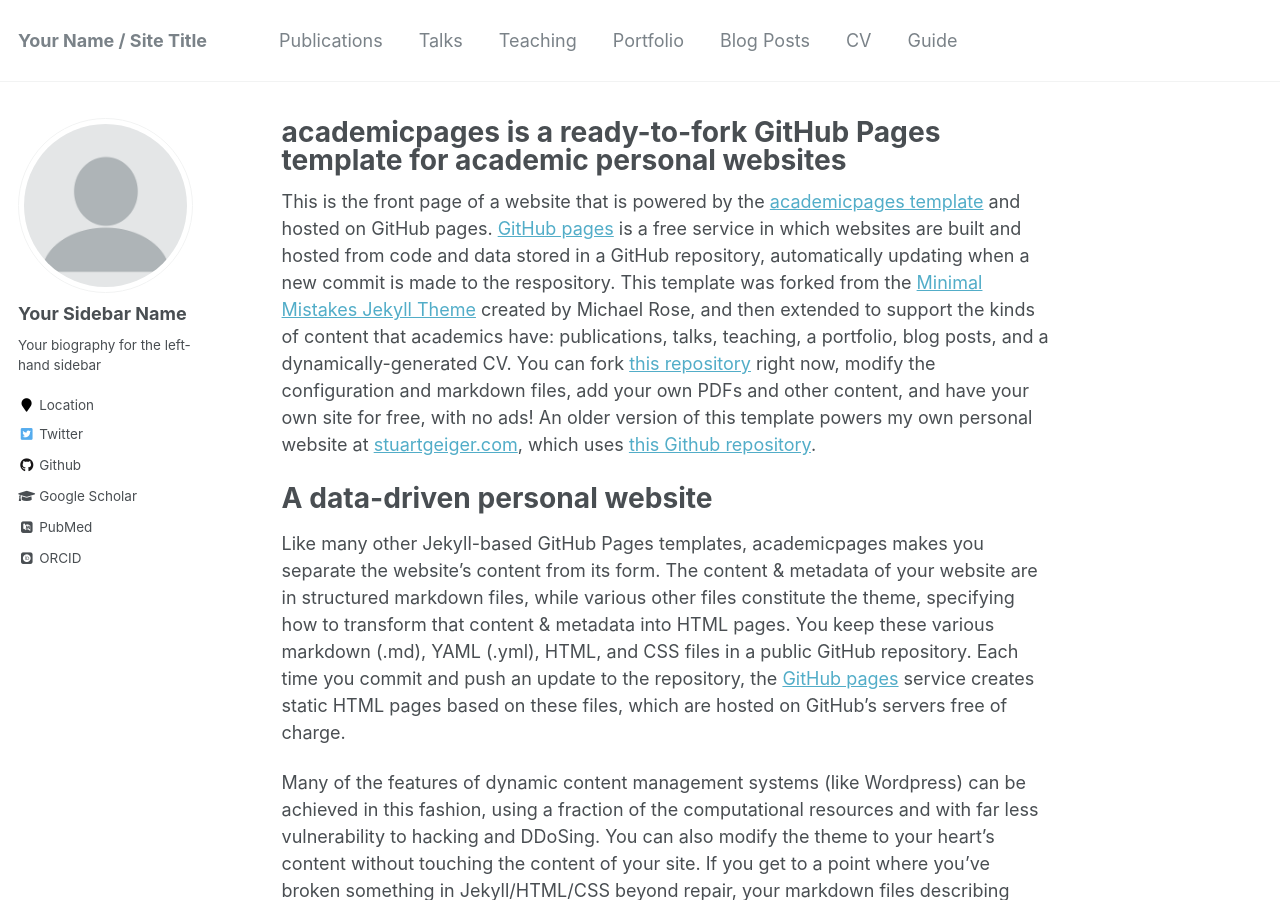
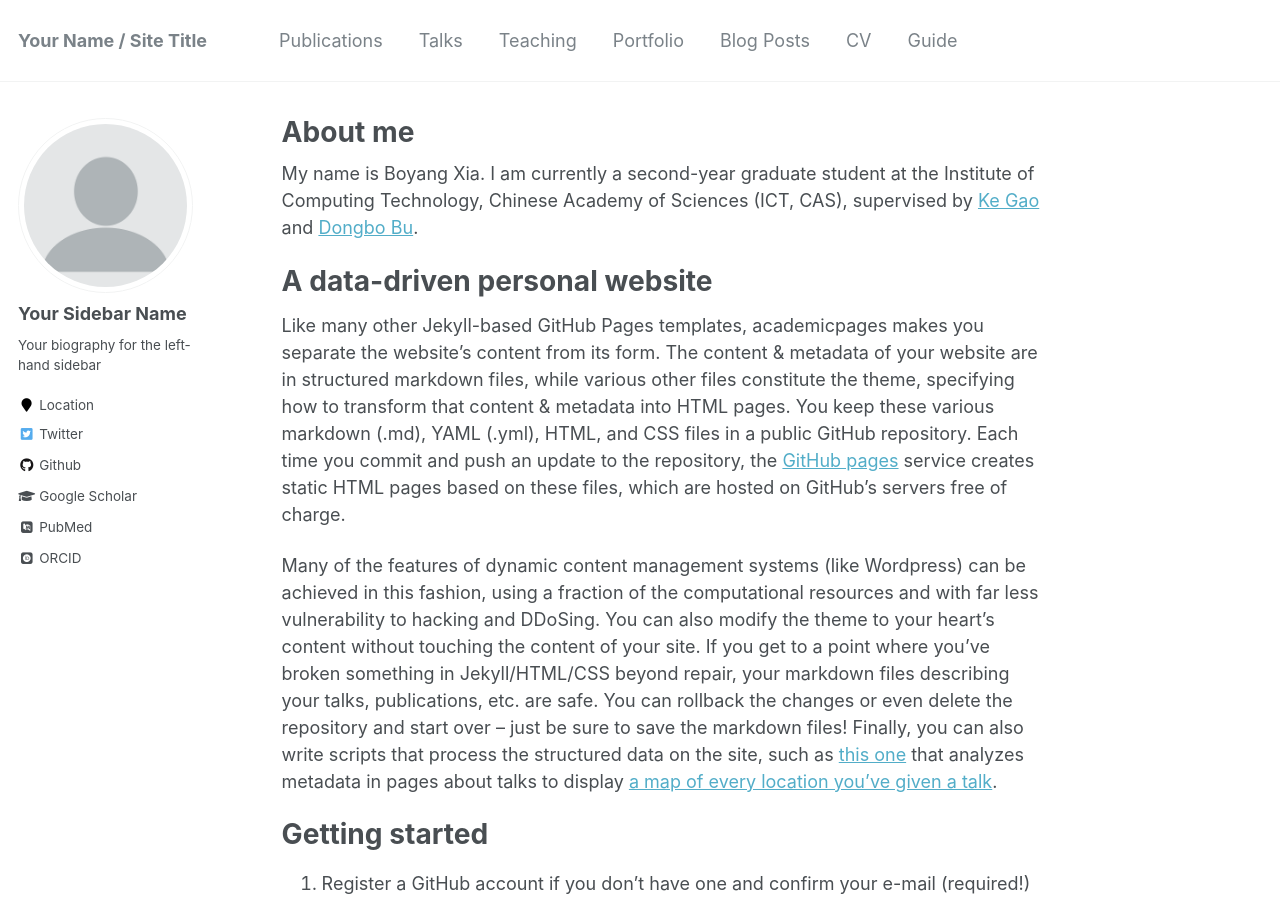
Before and after one commit to LawrenceXia2008/LawrenceXia2008.github.io, a Jekyll site: the page built from _pages/about.md, in a window 1280 px wide and 900 px high. Built offline with Jekyll 4.4.1, drawn with Linux system fonts in a browser that asks for light colours; some web fonts are replaced.

Commit message:
add supervisors

```diff
--- a/_pages/about.md
+++ b/_pages/about.md
@@ -1,6 +1,6 @@
 ---
 permalink: /
-title: "academicpages is a ready-to-fork GitHub Pages template for academic personal websites"
+title: "About me"
 excerpt: "About me"
 author_profile: true
 redirect_from:
@@ -8,7 +8,7 @@ redirect_from:
   - /about.html
 ---
 
-This is the front page of a website that is powered by the [academicpages template](https://github.com/academicpages/academicpages.github.io) and hosted on GitHub pages. [GitHub pages](https://pages.github.com) is a free service in which websites are built and hosted from code and data stored in a GitHub repository, automatically updating when a new commit is made to the respository. This template was forked from the [Minimal Mistakes Jekyll Theme](https://mmistakes.github.io/minimal-mistakes/) created by Michael Rose, and then extended to support the kinds of content that academics have: publications, talks, teaching, a portfolio, blog posts, and a dynamically-generated CV. You can fork [this repository](https://github.com/academicpages/academicpages.github.io) right now, modify the configuration and markdown files, add your own PDFs and other content, and have your own site for free, with no ads! An older version of this template powers my own personal website at [stuartgeiger.com](http://stuartgeiger.com), which uses [this Github repository](https://github.com/staeiou/staeiou.github.io).
+My name is Boyang Xia. I am currently a second-year graduate student at the Institute of Computing Technology, Chinese Academy of Sciences (ICT, CAS), supervised by [Ke Gao](https://teacher.ucas.ac.cn/~0038308) and [Dongbo Bu](http://www.ict.cas.cn/sourcedb_2018_ict_cas/cn/jssrck/200909/t20090917_2496584).
 
 A data-driven personal website
 ======
```
Also changed, not shown: 5 other files.
